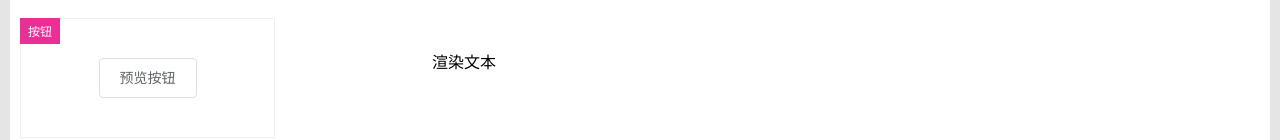
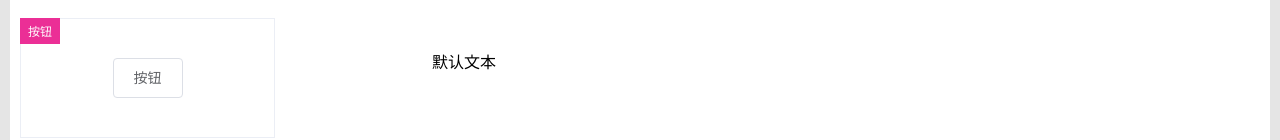
Before and after one commit to zhangyanling77/visual-editor-vue, a Vue app: page / in a window 1280 px wide. Shown: the part 152-292 px from the top of the page. Built offline with nearby package versions, Linux system fonts and the light colour scheme.

Commit message:
feat: 预定义的一些属性

```diff
--- /dev/null
+++ b/src/packages/visual-editor.props.tsx
@@ -0,0 +1,42 @@
+export enum VisualEditorPropsType {
+  input = 'input',
+  color = 'color',
+  select = 'select',
+}
+
+export type VisualEditorProps = {
+  type: VisualEditorPropsType;
+  label: string;
+} & {
+  options?: VisualEditorSelectOptions,
+}
+
+// input
+export function createEditorInputProp(label: string): VisualEditorProps {
+  return {
+    type: VisualEditorPropsType.input,
+    label,
+  }
+}
+
+// color
+export function createEditorColorProp(label: string): VisualEditorProps {
+  return {
+    type: VisualEditorPropsType.color,
+    label,
+  }
+}
+
+export type VisualEditorSelectOptions = {
+  label: string;
+  val: string;
+}[]
+
+// select
+export function createEditorSelectProp(label: string, options: VisualEditorSelectOptions): VisualEditorProps {
+  return {
+    type: VisualEditorPropsType.select,
+    label,
+    options,
+  }
+}
--- a/src/packages/visual-editor.utils.ts
+++ b/src/packages/visual-editor.utils.ts
@@ -1,3 +1,5 @@
+import { VisualEditorProps } from "./visual-editor.props";
+
 export interface VisualEditorBlockData {
   componentKey: string; // 映射映射 VisualEditorConfig 中 componentMap 的 component对象
   top: number; // 组件的top定位
@@ -8,6 +10,7 @@ export interface VisualEditorBlockData {
   width: number; // 组件宽度
   height: number; // 组件高度
   hasResize: boolean; // 是否调整过宽高
+  props: Record<string, any>; // 组件的设计属性
 }
 
 export interface VisualEditorModelValue {
@@ -23,6 +26,7 @@ export interface VisualEditorComponent {
   label: string;
   preview: () => JSX.Element;
   render: () => JSX.Element;
+  props?: Record<string, VisualEditorProps>,
 }
 
 export interface VisualEditorMarkLines {
@@ -50,6 +54,7 @@ export function createNewBlock (
       width: 0,
       height: 0,
       hasResize: false,
+      props: {},
     }
 }
 
--- a/src/visual.config.tsx
+++ b/src/visual.config.tsx
@@ -1,18 +1,49 @@
 import { createVisualEditorConfig } from "@/packages/visual-editor.utils";
-import { ElButton, ElInput } from 'element-plus';
+import { ElButton, ElInput, ElOption, ElSelect } from 'element-plus';
+import {
+  createEditorInputProp,
+  createEditorColorProp,
+  createEditorSelectProp,
+} from '@/packages/visual-editor.props';
 
 export const visualConfig = createVisualEditorConfig();
 
 visualConfig.registry('text', {
   label: '文本',
   preview: () => '预览文本',
-  render: () => '渲染文本',
+  render: () => <span>默认文本</span>,
+  props: {
+    text: createEditorInputProp('显示文本'),
+    color: createEditorColorProp('字体颜色'),
+    size: createEditorSelectProp('字体大小', [
+      {label: '14px', val: '14px'},
+      {label: '18px', val: '18px'},
+      {label: '24px', val: '24px'},
+    ])
+  }
 })
 
 visualConfig.registry('button', {
   label: '按钮',
-  preview: () => <ElButton>预览按钮</ElButton>,
+  preview: () => <ElButton>按钮</ElButton>,
   render: () => <ElButton>渲染按钮</ElButton>,
+  props: {
+    text: createEditorInputProp('显示文本'),
+    type: createEditorSelectProp('按钮类型', [
+      {label: '基础', val: 'primary'},
+      {label: '成功', val: 'success'},
+      {label: '警告', val: 'warning'},
+      {label: '危险', val: 'danger'},
+      {label: '提示', val: 'info'},
+      {label: '文本', val: 'text'},
+    ]),
+    size: createEditorSelectProp('按钮大小', [
+      {label: '默认', val: ''},
+      {label: '中等', val: 'medium'},
+      {label: '小', val: 'small'},
+      {label: '极小', val: 'mini'},
+    ])
+  }
 })
 
 visualConfig.registry('input', {
```
